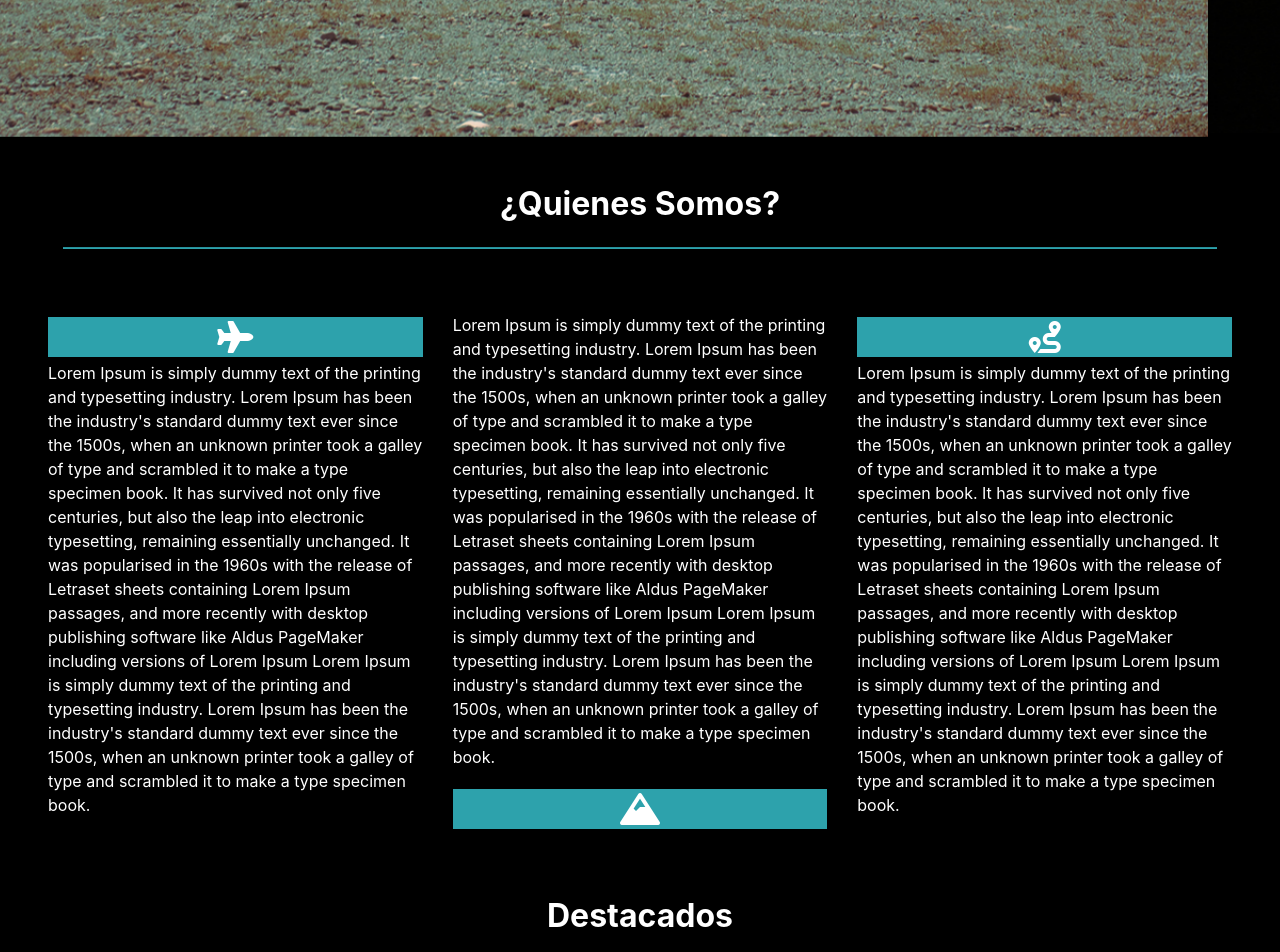
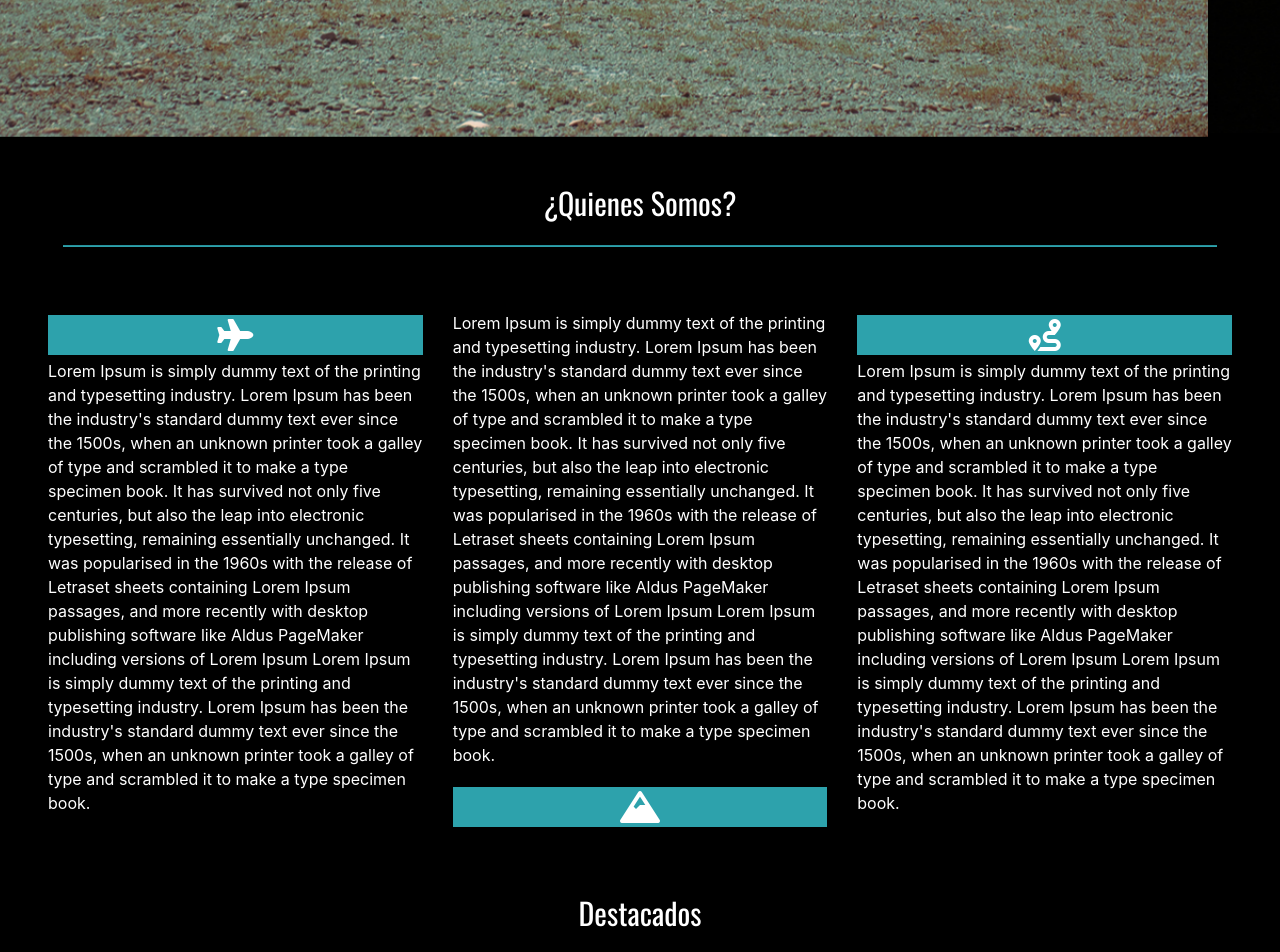
Before and after one commit to hernandw/viajeschile, a plain HTML site: page index.html in a window 1280 px wide. Shown: the part 720-1672 px from the top of the page. Drawn offline with nearby package versions, Linux system fonts and the light colour scheme; a script that the page names is missing.

Commit message:
cambio de fuentes

```diff
--- a/assets/css/style.css
+++ b/assets/css/style.css
@@ -10,6 +10,17 @@ body {
 /* Barra de Navegación */
 nav {
     background-color: #2da2ac;
+}
+
+/* Estilo de las Fuentes para los titulos */
+
+#aboutme h2,
+#destacados h2,
+#contacto h2 {
+    font-family: 'Oswald';
+    font-weight: 400;
+    font-size: 30px;
+
 }
 
 /* Estilos de las tarjetas */
--- a/index.html
+++ b/index.html
@@ -7,6 +7,8 @@
     <!-- Version de Bootstrap 4.5.3 -->
     <link rel="stylesheet" href="https://cdn.jsdelivr.net/npm/bootstrap@4.5.3/dist/css/bootstrap.min.css"
         integrity="sha384-TX8t27EcRE3e/ihU7zmQxVncDAy5uIKz4rEkgIXeMed4M0jlfIDPvg6uqKI2xXr2" crossorigin="anonymous">
+        <!-- Google Font -->
+        <link href="https://fonts.googleapis.com/css2?family=Open+Sans:wght@300;400;600;700&family=Oswald:wght@200;400;700&display=swap" rel="stylesheet">
     <!-- cdn Fontawesome 5.15.3 -->
     <link rel="stylesheet" href="https://cdnjs.cloudflare.com/ajax/libs/font-awesome/5.15.3/css/all.min.css"
         integrity="sha512-iBBXm8fW90+nuLcSKlbmrPcLa0OT92xO1BIsZ+ywDWZCvqsWgccV3gFoRBv0z+8dLJgyAHIhR35VZc2oM/gI1w=="
@@ -22,7 +24,7 @@
     <nav class="navbar fixed-top navbar-expand-lg navbar-dark">
         <div class="container">
             <a class="navbar-brand" href="#">
-                <img src="./assets/img/viajes.svg" alt="Viajes Chile" height="30px" />Viajes Chile</a>
+                <img src="./assets/img/viajes.svg" alt="Viajes Chile"  style="height: 30px;" />Viajes Chile</a>
             <button class="navbar-toggler" type="button" data-toggle="collapse" data-target="#navbarSupportedContent"
                 aria-controls="navbarSupportedContent" aria-expanded="false" aria-label="Toggle navigation">
                 <span class="navbar-toggler-icon"></span>
@@ -77,7 +79,7 @@
         <div>
             <div class="container-fluid px-5">
                 <div class="col-12 t-3">
-                    <h2 class="text-center text-white font-weight-bold pt-5 pb-2">¿Quienes Somos?</h2>
+                    <h2 class="text-center text-white pt-5 pb-2">¿Quienes Somos?</h2>
                     <hr>
                 </div>
                 <div class="row text-white pt-5">
@@ -129,7 +131,7 @@
     <!-- Inicio de Destacados -->
     <section id="destacados">
         <div class="col-12 t-3">
-            <h2 class="text-center text-white font-weight-bold pt-5 pb-2">Destacados</h2>
+            <h2 class="text-center text-white pt-5 pb-2">Destacados</h2>
             <hr>
         </div>
         <div class="container-fluid px-5">
@@ -186,7 +188,7 @@
 <!-- Inicio de Contactos -->
     <section id="contacto" class="container-fluid px5">
         <div class="t-3">
-            <h2 class="text-center text-white font-weight-bold pt-5 pb-2">Contacto</h2>
+            <h2 class="text-center text-white pt-5 pb-2">Contacto</h2>
             <hr>
         </div>
         <div class="col-12 py-3 px-4">
```
